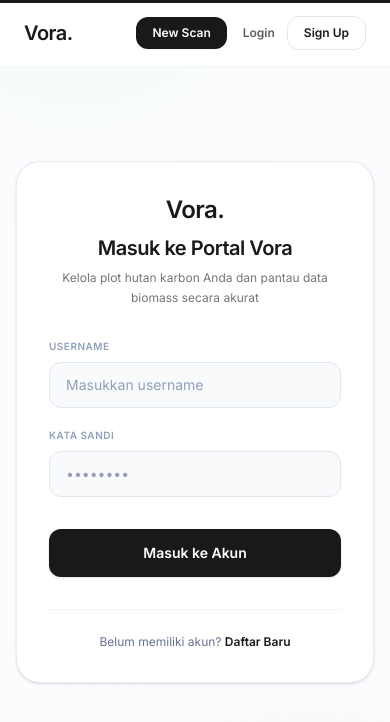
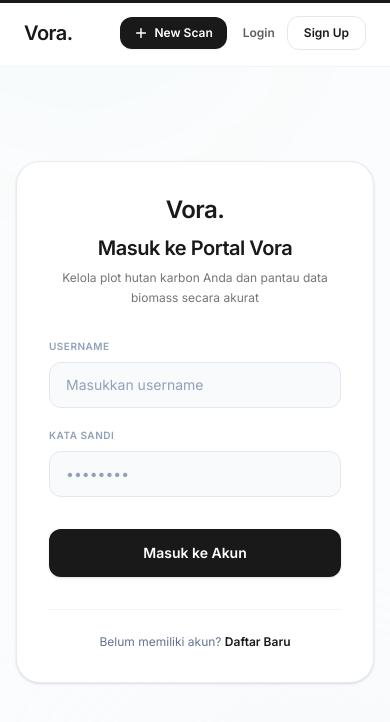
Before and after one commit to glacerous/vora-frontend, a Next.js app: page /login in a window 390 px wide. Shown: the top 722 px of the page. Built offline with nearby package versions, Linux system fonts and the light colour scheme; no server answers; a web font is replaced by a local one.

Commit message:
feat: apply mobile responsive grid canvas, performance lazy loading, and session code cleanup

```diff
--- a/src/app/gallery/page.tsx
+++ b/src/app/gallery/page.tsx
@@ -294,6 +294,7 @@ export default function HistoryPage() {
                                   <img
                                     src={record.thumbnail_url}
                                     alt={`Thumbnail for ${record.tree_code}`}
+                                    loading="lazy"
                                     className="absolute inset-0 w-full h-full object-cover transition-transform duration-500 group-hover:scale-[1.03]"
                                   />
                                 ) : (
@@ -434,6 +435,7 @@ export default function HistoryPage() {
                                 className="inline-block h-7 w-7 rounded-full ring-2 ring-white object-cover object-center border border-slate-200"
                                 src={url}
                                 alt="Tree avatar"
+                                loading="lazy"
                               />
                             ))
                           ) : (
--- a/src/app/my-plots/page.tsx
+++ b/src/app/my-plots/page.tsx
@@ -241,6 +241,7 @@ export default function MyPlotsPage() {
                           <img
                             src={record.thumbnail_url}
                             alt={`Thumbnail for ${record.tree_code}`}
+                            loading="lazy"
                             className="absolute inset-0 w-full h-full object-cover transition-transform duration-500 group-hover:scale-[1.03]"
                           />
                         ) : (
@@ -336,11 +337,6 @@ export default function MyPlotsPage() {
                           {plot.plot_code}
                         </span>
                         <div className="flex items-center gap-2">
-                          {plot.session_active && (
-                            <span className="flex items-center gap-1.2 text-[9px] text-emerald-700 font-bold bg-emerald-50 px-2 py-0.5 rounded-full border border-emerald-200 animate-pulse">
-                              Sesi Aktif
-                            </span>
-                          )}
                           <span className={`text-[9px] font-bold uppercase px-2 py-0.5 rounded border ${
                             plot.privacy === "public"
                               ? "bg-sky-50 text-sky-700 border-sky-100"
@@ -373,6 +369,7 @@ export default function MyPlotsPage() {
                                 className="inline-block h-7 w-7 rounded-full ring-2 ring-white object-cover object-center border border-slate-200"
                                 src={url}
                                 alt="Tree avatar"
+                                loading="lazy"
                               />
                             ))
                           ) : (
--- a/src/app/plots/[plot_code]/page.tsx
+++ b/src/app/plots/[plot_code]/page.tsx
@@ -1218,10 +1218,9 @@ export default function PlotDetailPage() {
             {/* KOLOM KANAN (col-span-8): Visualisasi Spasial (Grid/GPS Map) dan Table */}
             <div className="col-span-12 lg:col-span-8 flex flex-col gap-4">
 
-              {/* Card 4: Visualisasi Spasial (Grid Canvas dan Leaflet Map disatukan dalam tab) */}
               <div
                 onClick={() => setSelectedNode(null)}
-                className="bg-white border border-slate-200 rounded-xl p-4 shadow-sm flex flex-col gap-4 relative select-none"
+                className="hidden md:flex bg-white border border-slate-200 rounded-xl p-4 shadow-sm flex-col gap-4 relative select-none"
               >
                 <div className="flex flex-col sm:flex-row justify-between items-start sm:items-center gap-3">
                   <div>
@@ -1845,6 +1844,7 @@ export default function PlotDetailPage() {
                                       <img
                                         src={scan.thumbnail_url}
                                         alt={scan.tree_code}
+                                        loading="lazy"
                                         className="w-8 h-8 rounded-lg object-cover border border-slate-200 shrink-0"
                                       />
                                     ) : (
--- a/src/components/Navbar.tsx
+++ b/src/components/Navbar.tsx
@@ -44,8 +44,11 @@ export default function Navbar() {
         {/* New Scan Action Button */}
         <Link
           href="/reconstruct"
-          className="text-xs font-semibold bg-[#191919] text-white hover:bg-[#191919]/90 px-4 py-2 rounded-xl transition-all cursor-pointer flex items-center justify-center shrink-0 shadow-xs"
+          className="text-xs font-semibold bg-[#191919] text-white hover:bg-[#191919]/90 px-3.5 py-2 rounded-xl transition-all cursor-pointer flex items-center justify-center gap-1.5 shrink-0 shadow-xs"
         >
+          <svg className="w-3.5 h-3.5" fill="none" stroke="currentColor" strokeWidth="2.5" viewBox="0 0 24 24">
+            <path strokeLinecap="round" strokeLinejoin="round" d="M12 4.5v15m7.5-7.5h-15" />
+          </svg>
           New Scan
         </Link>
 
--- a/src/components/PlotMap.tsx
+++ b/src/components/PlotMap.tsx
@@ -87,7 +87,7 @@ export default function PlotMap({ scans, centroidLat, centroidLon }: PlotMapProp
         <div style="color: #0d0f12; font-family: sans-serif; padding: 4px;">
           <h4 style="margin: 0 0 4px 0; font-size: 13px; font-weight: 600;">${scan.tree_code}</h4>
           <p style="margin: 0 0 6px 0; font-size: 11px; color: #4a5568;">Biomass CO₂e: <b>${scan.co2e_kg.toFixed(2)} kg</b></p>
-          ${scan.thumbnail_url ? `<img src="${scan.thumbnail_url}" style="width: 100%; max-height: 80px; object-fit: cover; border-radius: 6px;" />` : ""}
+          ${scan.thumbnail_url ? `<img src="${scan.thumbnail_url}" loading="lazy" style="width: 100%; max-height: 80px; object-fit: cover; border-radius: 6px;" />` : ""}
         </div>
       `;
 
```
